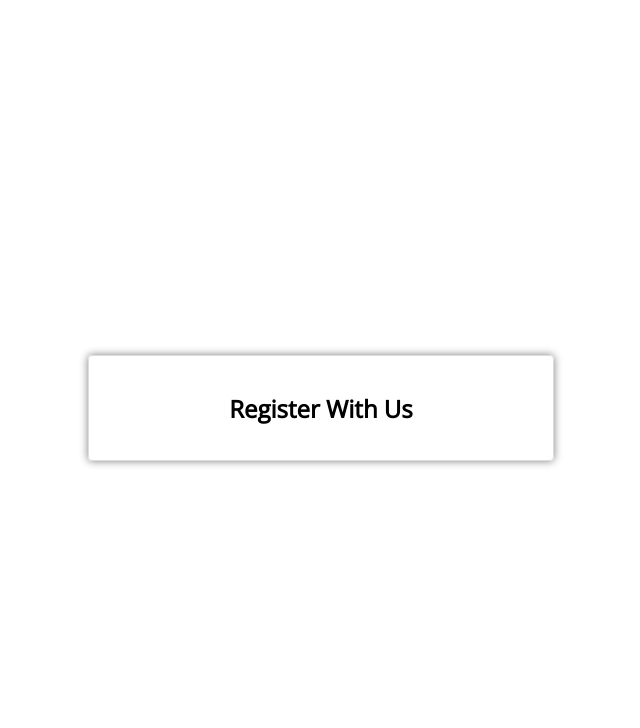
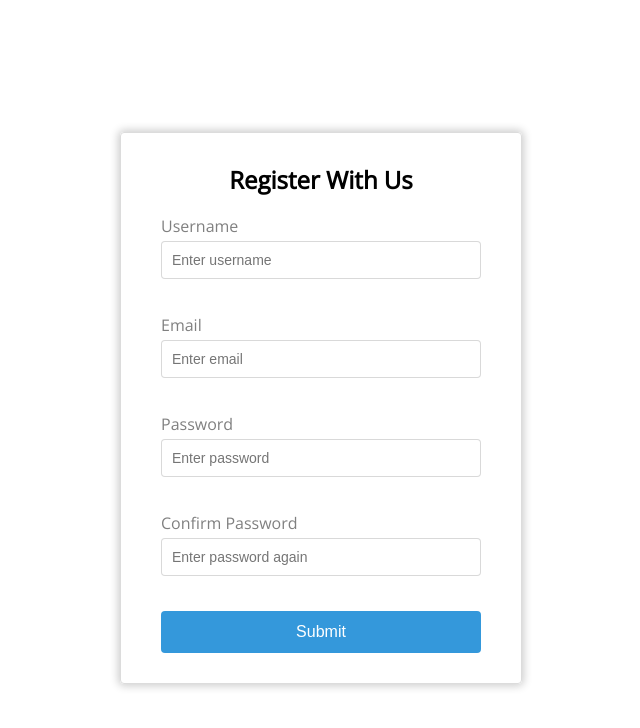
Before and after one commit to soonbee/vanillawebprojects, a plain HTML site: page form-validator/index.html in a window 1280 px wide. Shown: the whole page, without its empty margins (319-959 px from the left). Drawn offline with nearby package versions, Linux system fonts and the light colour scheme.

Commit message:
Add form view

```diff
--- a/form-validator/index.html
+++ b/form-validator/index.html
@@ -9,7 +9,26 @@
 <body>
   <script src="scripts.js"></script>
   <div class="card">
-    <h2 class="title">Register With Us</h2>
+    <form class="form">
+      <h2 class="form-title">Register With Us</h2>
+      <div class="form-row-container">
+        <label for="username" class="form-name">Username</label>
+        <input type="text" name="username" class="form-input" placeholder="Enter username" />
+      </div>
+      <div class="form-row-container">
+        <label for="email" class="form-name">Email</label>
+        <input type="text" name="email" class="form-input" placeholder="Enter email" />
+      </div>
+      <div class="form-row-container">
+        <label for="password" class="form-name">Password</label>
+        <input type="password" name="password" class="form-input" placeholder="Enter password" />
+      </div>
+      <div class="form-row-container">
+        <label for="confirm" class="form-name">Confirm Password</label>
+        <input type="password" name="confirm" class="form-input" placeholder="Enter password again" />
+      </div>
+      <button type="submit" class="form-button">Submit</button>
+    </form>
   </div>
 </body>
 </html>
--- a/form-validator/style.css
+++ b/form-validator/style.css
@@ -11,7 +11,39 @@ body {
     width: 400px;
     border: 1px solid rgb(220, 220, 220);
     border-radius: 4px;
-    box-shadow: 0px 0px 8px 0px gray;
-    padding: 16px 32px;
+    box-shadow: 0px 0px 8px 2px rgba(0, 0, 0, 0.2);
+}
+.form {
+    padding: 10px 40px 30px 40px;
+}
+.form-title {
     text-align: center;
 }
+.form-row-container {
+    display: flex;
+    flex-direction: column;
+    margin-bottom: 35px;
+}
+.form-name {
+    color: gray;
+    margin-bottom: 4px;
+}
+.form-input {
+    font-size: 14px;
+    padding: 10px;
+    border: 1px solid rgba(0, 0, 0, 0.15);
+    border-radius: 4px;
+}
+.form-input:focus {
+    outline-color: gray;
+}
+.form-button {
+    width: 100%;
+    border: none;
+    background-color: #3498db;
+    color: white;
+    font-size: 16px;
+    padding: 12px;
+    border-radius: 4px;
+    cursor: pointer;
+}
```
